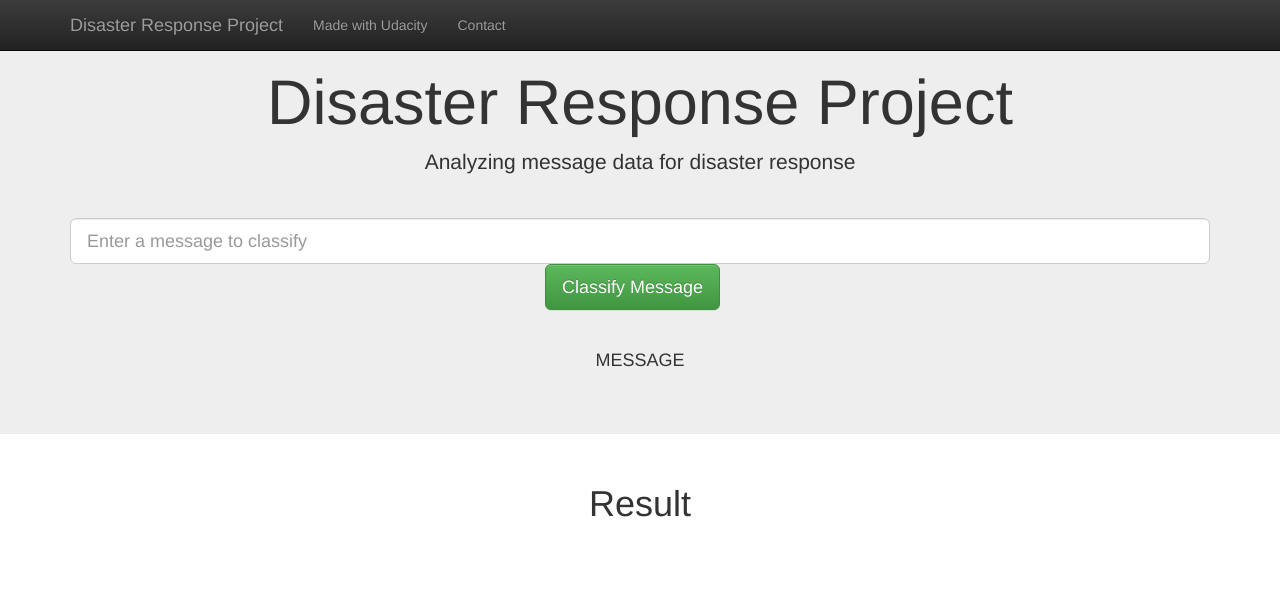
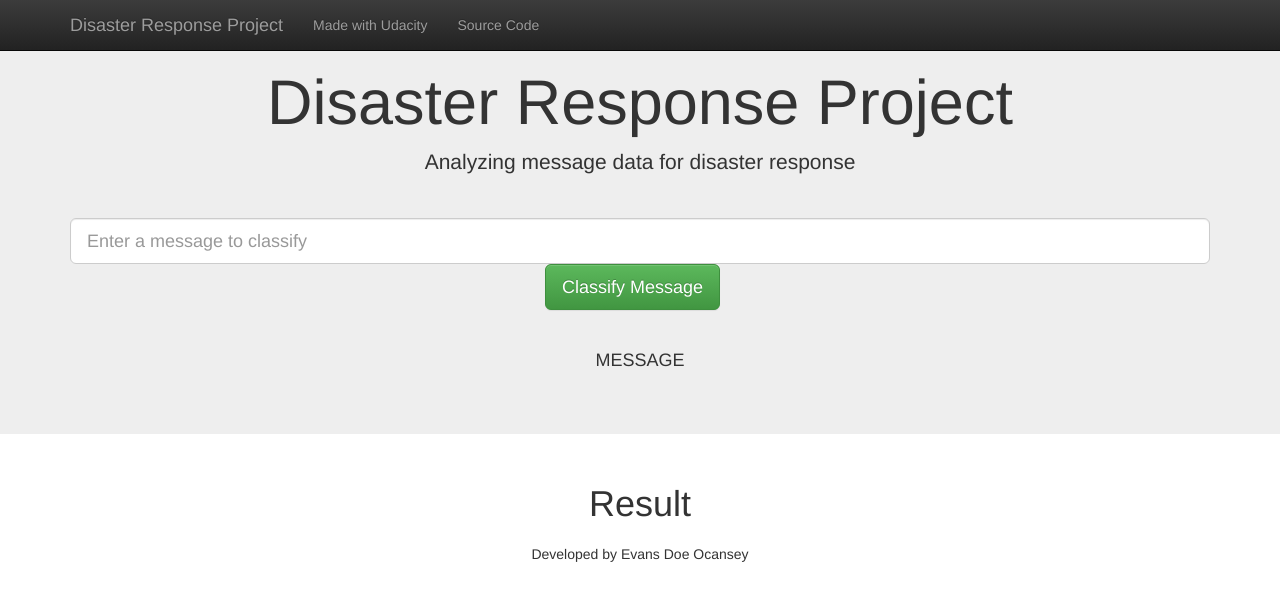
Before and after one commit to evansdoe/disaster-response-pipeline, a Flask app: template app/templates/go.html in a window 1280 px wide. Shown: the top 601 px of the page. Run offline with Flask 2, Linux system fonts and the light colour scheme; the template is opened without the code that fills it, so the values that code supplies are empty; parts of the project's set-up code (start-up, migrations or seed data) failed here and were passed over; some libraries are stand-ins or nearby versions.

Commit message:
refactor: Update master.html
Add web links to github and linkedin profiles;
Set target links to blank.

```diff
--- a/app/templates/master.html
+++ b/app/templates/master.html
@@ -21,9 +21,9 @@
             <a class="navbar-brand" href="/">Disaster Response Project</a>
         </div>
         <div id="navbar" class="collapse navbar-collapse">
-            <ul class="nav navbar-nav">
-                <li><a href="https://www.udacity.com/">Made with Udacity</a></li>
-                <li><a href="https://github.com/evansdoe">Contact</a></li>
+            <ul class="nav navbar-nav ml-auto">
+                <li><a href="https://www.udacity.com/" target="_blank">Made with Udacity</a></li>
+                <li><a href="https://github.com/evansdoe/disaster-response-pipeline" target="_blank">Source Code</a></li>
             </ul>
         </div>
     </div>
@@ -64,6 +64,15 @@
     {% endfor %}
 </div>
 
+
+<div class="container">
+      <div class="text-center">
+        <p class="text-center">Developed by Evans Doe Ocansey</p>
+        <a href="https://www.linkedin.com/in/eocansey/" target="_blank" class="fa fa-linkedin" style="font-size:36px"></a>
+        <a href="https://github.com/evansdoe" target="_blank" class="fa fa-github" style="font-size:36px"></a>
+      </div>
+</div>
+
 <script type="text/javascript">
     const graphs = {{graphJSON | safe}};
     const ids = {{ids | safe}};
```
